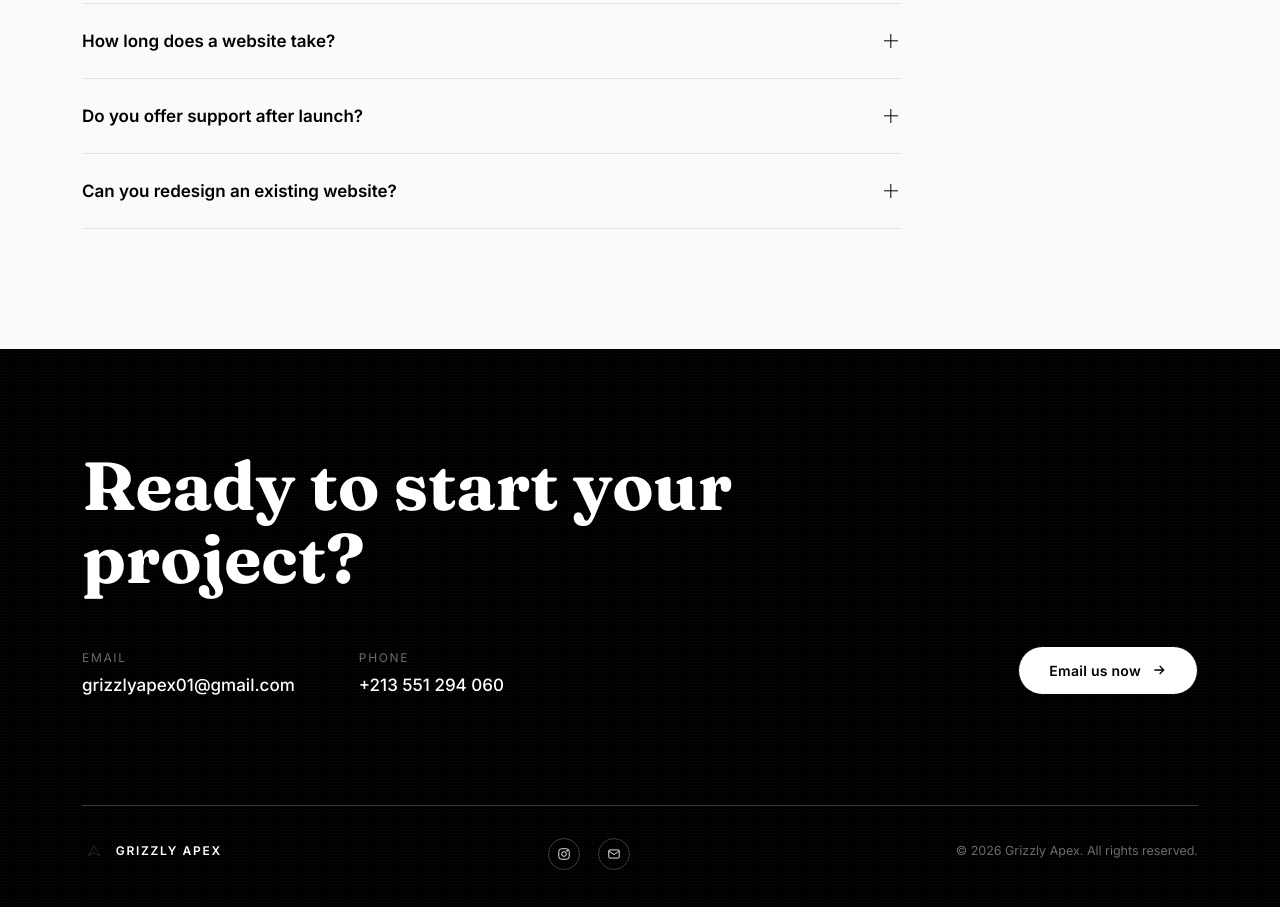
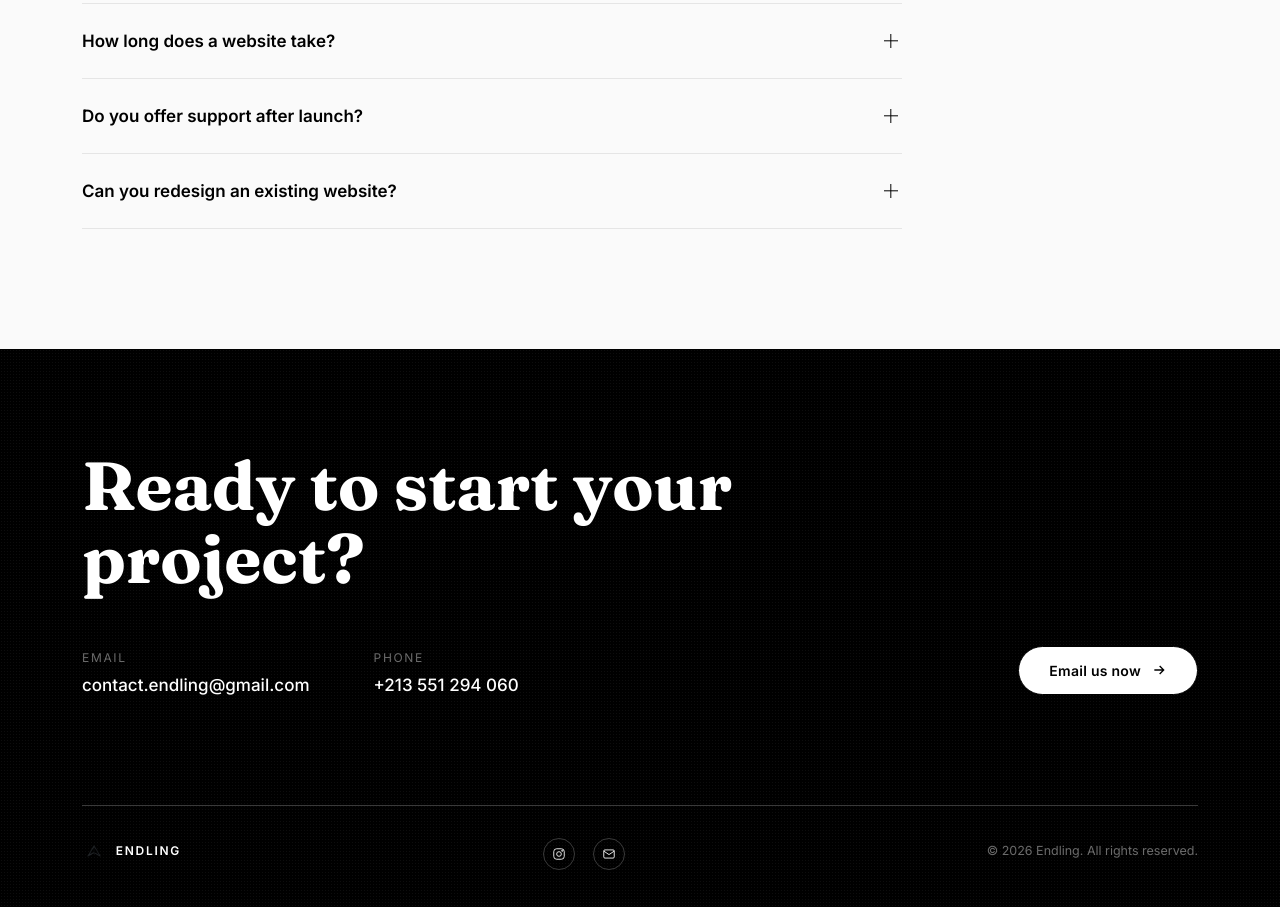
Before and after one commit to grizzlyapex/grizzly-apx, a plain HTML site: page services.html in a window 1280 px wide. Shown: the part 2269-3176 px from the top of the page. Drawn offline with Linux system fonts and the light colour scheme.

Commit message:
Update services.html

```diff
--- a/services.html
+++ b/services.html
@@ -3,7 +3,7 @@
 <head>
 <meta charset="UTF-8">
 <meta name="viewport" content="width=device-width, initial-scale=1.0">
-<title>Services — Grizzly Apex</title>
+<title>Services — Endling</title>
 <link rel="preconnect" href="https://fonts.googleapis.com">
 <link rel="preconnect" href="https://fonts.gstatic.com" crossorigin>
 <link href="https://fonts.googleapis.com/css2?family=Fraunces:opsz,wght@9..144,400;9..144,500;9..144,600;9..144,700&family=Inter:wght@400;500;600;700&family=IBM+Plex+Sans+Arabic:wght@400;500;600;700&display=swap" rel="stylesheet">
@@ -13,7 +13,7 @@
 
 <header id="header">
   <a href="index.html" class="logo-mark">
-    <img src="assets/logo-black-transparent.png" alt="Grizzly Apex">
+    <img src="assets/logo-black-transparent.png" alt="Endling">
   </a>
   <nav class="links">
     <a href="index.html#about" data-ar="من نحن" data-en="About" data-fr="À propos">About</a>
@@ -153,32 +153,32 @@
       <div class="contact-info">
         <div class="info-block">
           <span data-ar="البريد الإلكتروني" data-en="Email" data-fr="E-mail">Email</span>
-          <a href="mailto:grizzlyapex01@gmail.com">grizzlyapex01@gmail.com</a>
+          <a href="mailto:contact.endling@gmail.com">contact.endling@gmail.com</a>
         </div>
         <div class="info-block">
           <span data-ar="الهاتف" data-en="Phone" data-fr="Téléphone">Phone</span>
           <a href="tel:+213551294060">+213 551 294 060</a>
         </div>
       </div>
-      <a href="mailto:grizzlyapex01@gmail.com" class="btn btn-solid">
+      <a href="mailto:contact.endling@gmail.com" class="btn btn-solid">
         <span data-ar="راسلنا الآن" data-en="Email us now" data-fr="Écrivez-nous">Email us now</span>
         <svg viewBox="0 0 24 24" fill="none" stroke="currentColor" stroke-width="2"><path d="M5 12h14M13 6l6 6-6 6"/></svg>
       </a>
     </div>
     <footer>
       <div class="logo-mark">
-        <img src="assets/logo-white-transparent.png" alt="Grizzly Apex" style="height:26px;">
-        <span class="logo-word" data-ar="غريزلي أبيكس" data-en="Grizzly Apex" data-fr="Grizzly Apex">Grizzly Apex</span>
+        <img src="assets/logo-white-transparent.png" alt="Endling" style="height:26px;">
+        <span class="logo-word" data-ar="Endling" data-en="Endling" data-fr="Endling">Endling</span>
       </div>
       <div class="social-row">
-        <a href="https://instagram.com/grizzlyapex" target="_blank" rel="noopener" aria-label="Instagram">
+        <a href="https://www.instagram.com/endlliing/" target="_blank" rel="noopener" aria-label="Instagram">
           <svg viewBox="0 0 24 24"><rect x="3" y="3" width="18" height="18" rx="5"/><circle cx="12" cy="12" r="4"/><circle cx="17.5" cy="6.5" r="1"/></svg>
         </a>
-        <a href="mailto:grizzlyapex01@gmail.com" aria-label="Email">
+        <a href="mailto:contact.endling@gmail.com" aria-label="Email">
           <svg viewBox="0 0 24 24"><rect x="3" y="5" width="18" height="14" rx="2"/><path d="M3 7l9 6 9-6"/></svg>
         </a>
       </div>
-      <p data-ar="© 2026 Grizzly Apex. جميع الحقوق محفوظة." data-en="© 2026 Grizzly Apex. All rights reserved." data-fr="© 2026 Grizzly Apex. Tous droits réservés.">© 2026 Grizzly Apex. All rights reserved.</p>
+      <p data-ar="© 2026 Endling. جميع الحقوق محفوظة." data-en="© 2026 Endling. All rights reserved." data-fr="© 2026 Endling. Tous droits réservés.">© 2026 Endling. All rights reserved.</p>
     </footer>
   </div>
 </section>
```
